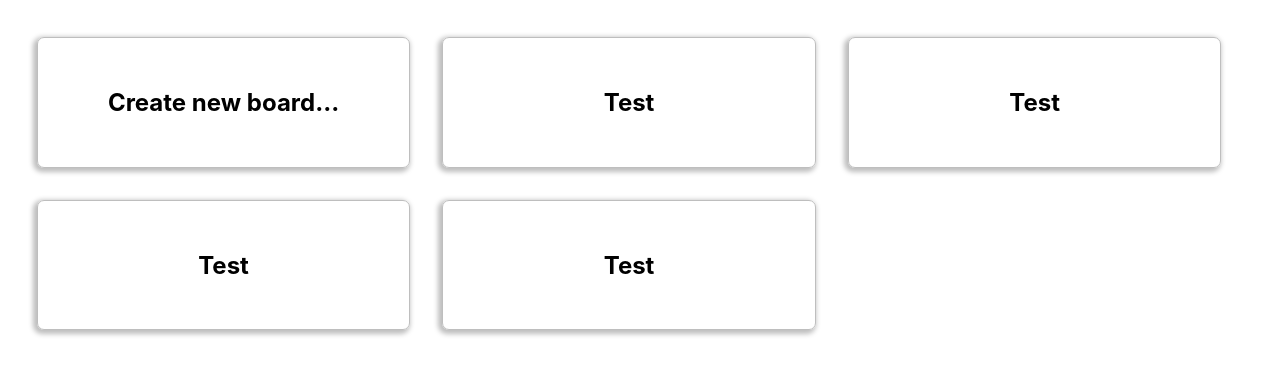
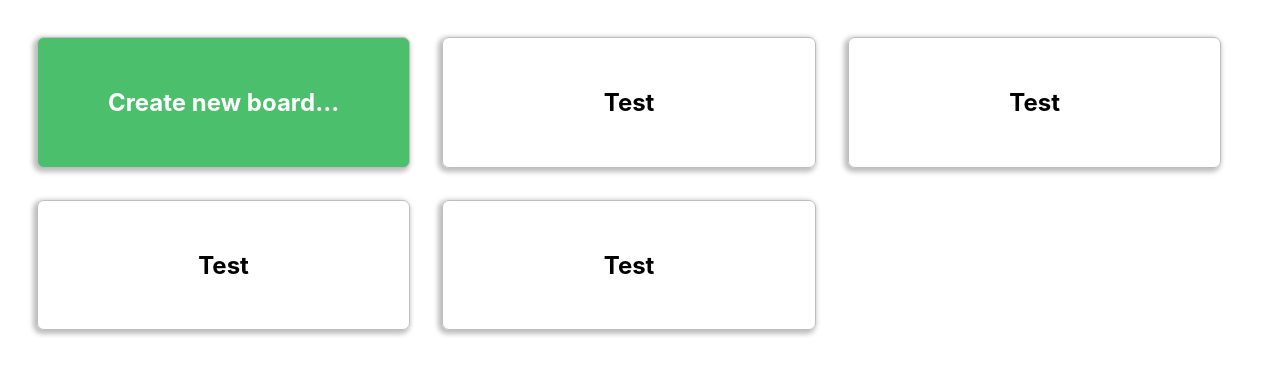
Before and after one commit to lordviet/reacto, a React (Create React App) app in the folder client/: page / in a window 1280 px wide. Shown: the top 374 px of the page. Built offline with nearby package versions, Linux system fonts and the light colour scheme.

Commit message:
create board initial

```diff
--- a/client/src/Boards/Board/Board.css
+++ b/client/src/Boards/Board/Board.css
@@ -9,10 +9,17 @@
     -webkit-box-shadow: -2px 2px 5px 2px rgba(190, 190, 190, 1);
     -moz-box-shadow: -2px 2px 5px 2px rgba(190, 190, 190, 1);
     box-shadow: -2px 2px 5px 2px rgba(190, 190, 190, 1);
-
     transition: all .15s ease-in-out;
 }
 
 .board:hover {
-    transform: scale(1.045);
+    transform: scale(1.05);
 }
+
+.create-board{
+    background-color: #4BBF6B;
+    color: #fff;
+}
+
+/* .create-board-active{
+} */
--- a/client/src/Boards/Board/Board.jsx
+++ b/client/src/Boards/Board/Board.jsx
@@ -1,10 +1,26 @@
-import React from 'react'
+import React, { useState } from 'react'
 import './Board.css'
 
 function Board(props) {
+
+    // Change the hook whenever the board is clicked
+    const [active, setActive] = useState(false);
+    if (props.name) {
+        return (
+            <div className="board">
+                <h2>{props.name}</h2>
+            </div>
+        )
+    }
+
+    console.log(active);
+    // create a var and change it according to active
+    // className create-board-active
     return (
-        <div className="board">
-            {props.name ? <h2>{props.name}</h2> : <h2>Create new board...</h2>}
+
+        <div className="board create-board"
+            onClick={() => setActive(true)}>
+            <h2>Create new board...</h2>
         </div>
     )
 }
```
